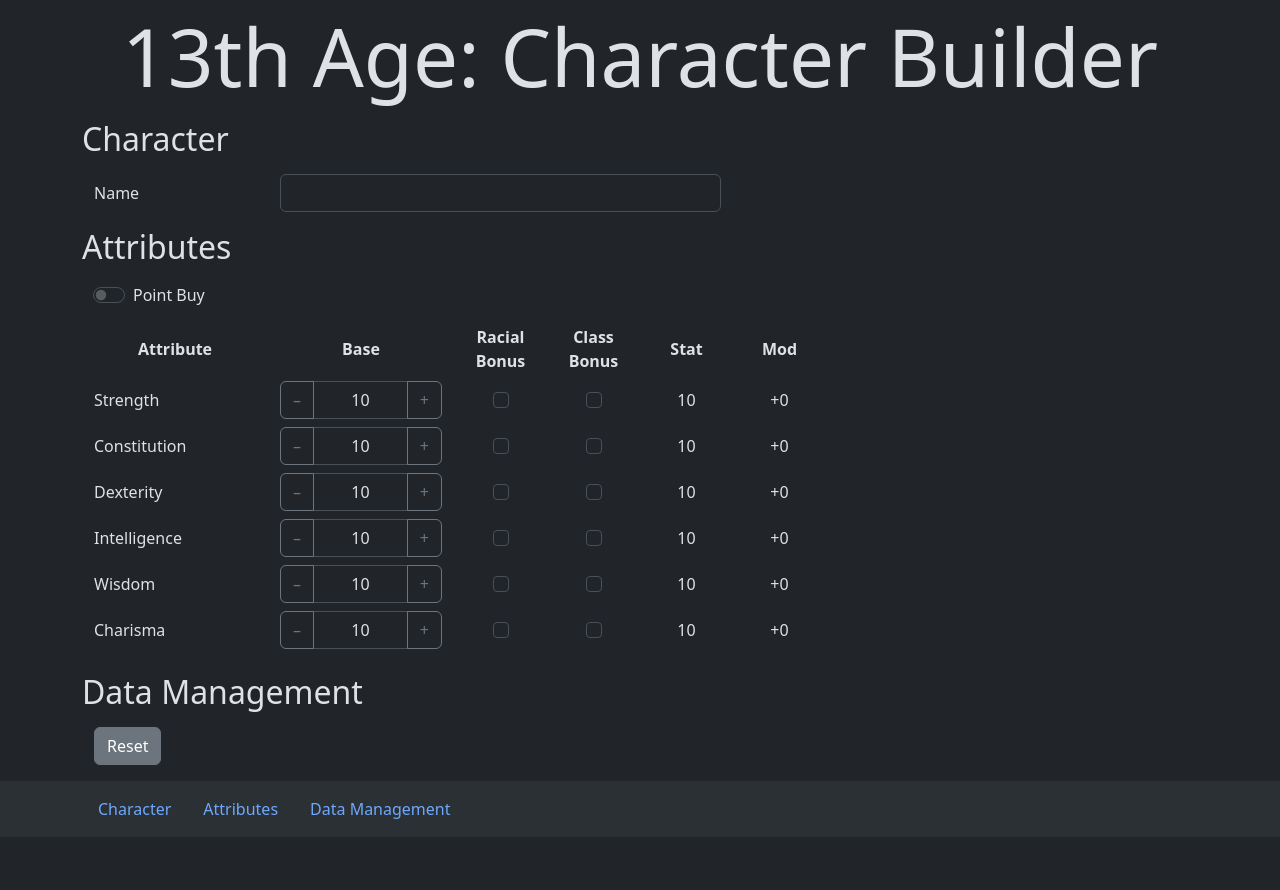
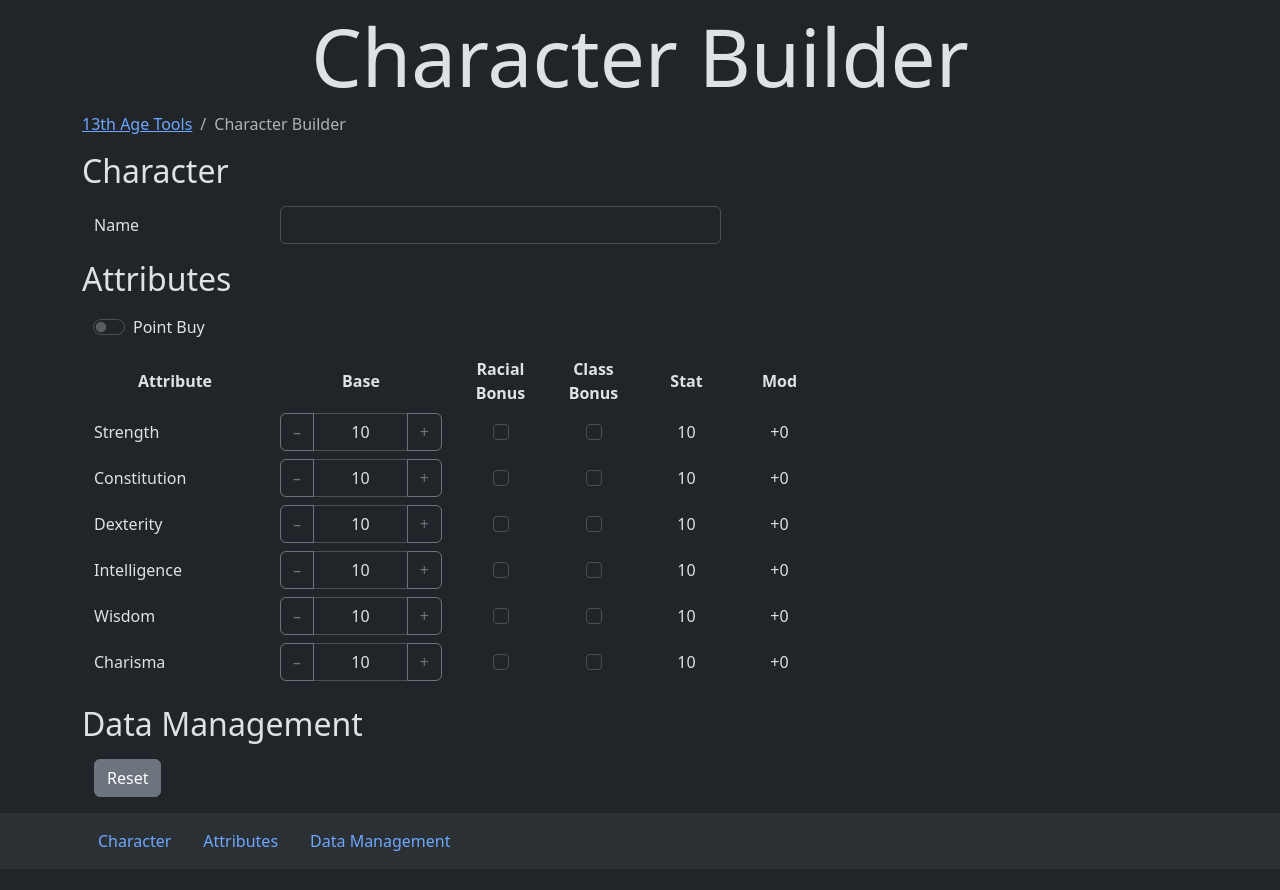
Before and after one commit to 13th-Age/Character-Builder, a Jekyll site: the page built from index.html, in a window 1280 px wide. Shown: the top 890 px of the page. Built offline with Jekyll 4.4.1, drawn with Linux system fonts in a browser that asks for light colours; our own code applies the rules of GitHub Pages for plain Markdown files.

Commit message:
Consistency Update, Add Breadcrumb

```diff
--- a/_config.yml
+++ b/_config.yml
@@ -1,5 +1,9 @@
-title: "13th Age: Character Builder"
+title: Character Builder
 titles_from_headings:
     enabled: false
 plugins:
     - jekyll-sitemap
+defaults:
+    -
+        values:
+            layout: default
--- a/_includes/header.html
+++ b/_includes/header.html
@@ -3,7 +3,7 @@
 		{%- if page.title != null -%}
 		{{ page.title | append: " - " }}
 		{%- endif -%}
-		{{ site.title }}</title>
+		{{ site.title }} - 13th Age Tools</title>
 
 	<meta charset="utf-8">
 	<meta name="viewport" content="width=device-width, initial-scale=1">
--- a/_includes/page_title.html
+++ b/_includes/page_title.html
@@ -1,10 +1,11 @@
-<section
-	id="title">
-	<div class="container mt-2">
-		<h1 class="display-1 text-center">{{ page.title | default:site.title }}</h1>
-
-		{%- if page.title != null %}
-		<p>{{ site.title }}</p>
-		{%- endif %}
-	</div>
+<section id="title">
+<div class="container mt-2">
+	<h1 class="display-1 text-center">{{ site.title }}</h1>
+	<nav>
+		<ol class="breadcrumb">
+			<li class="breadcrumb-item"><a href="/">13th Age Tools</a></li>
+			<li class="breadcrumb-item active">{{ site.title }}</li>
+		</ol>
+	</nav>
+</div>
 </section>
```
Also changed, not shown: index.html (renamed from index.md).
